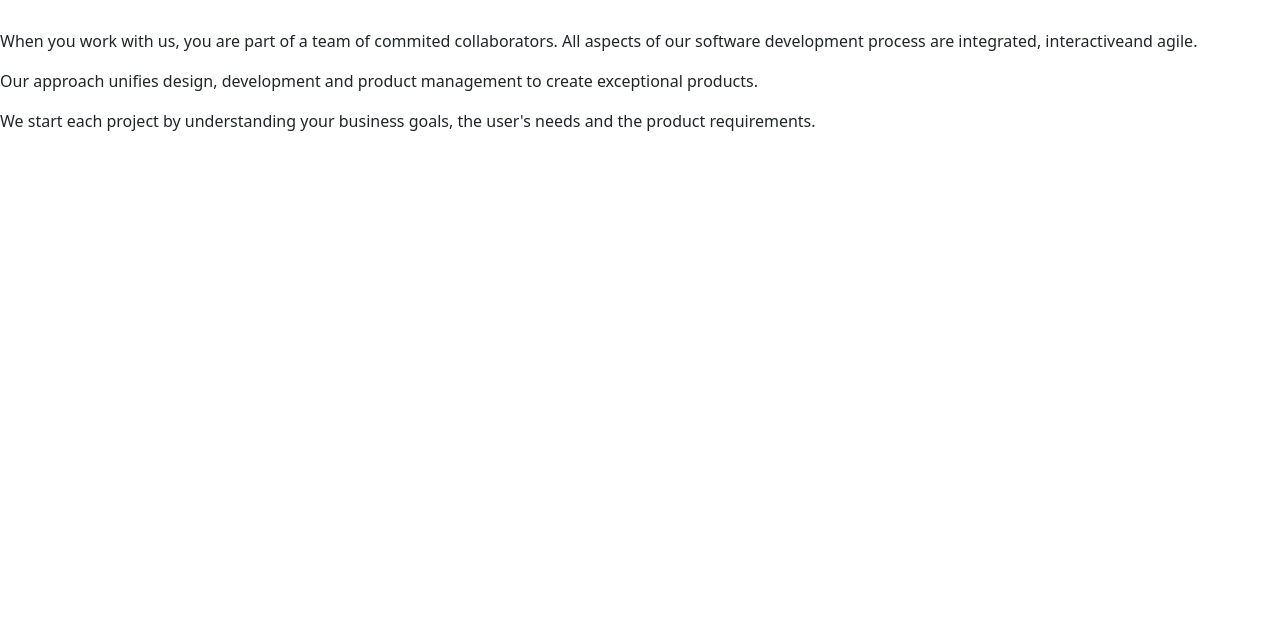
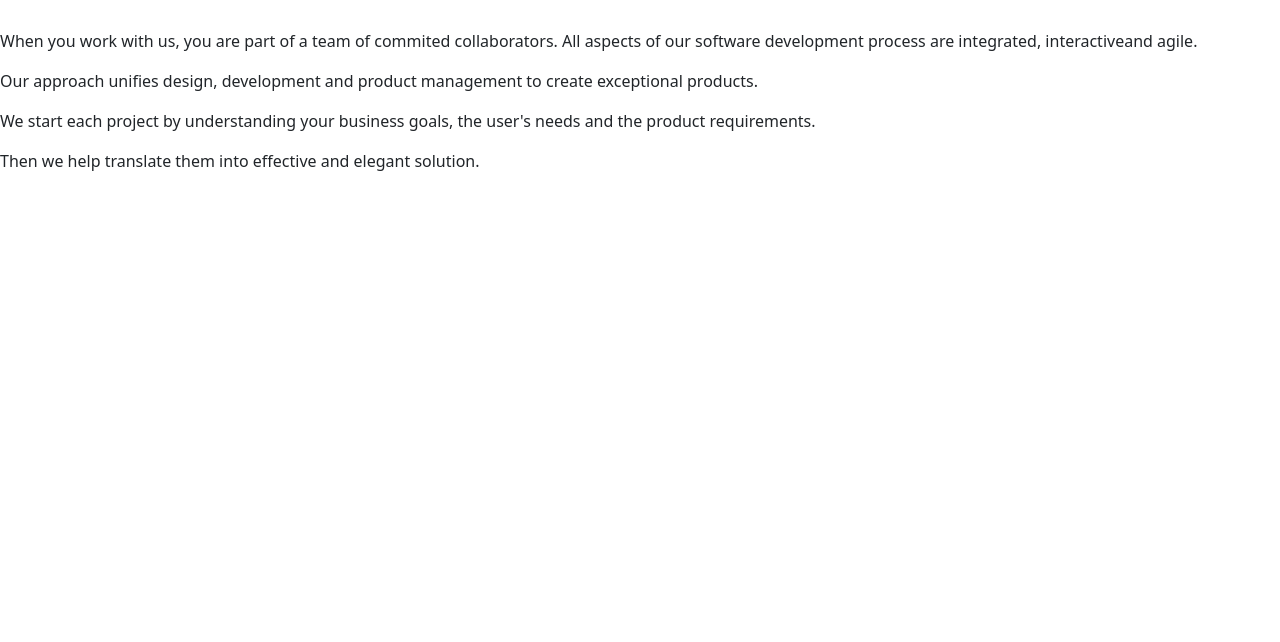
Before and after one commit to Maecy-s/Delani-studio, a plain HTML site: page index.html in a window 1280 px wide. Shown: the part 158-800 px from the top of the page. Drawn offline with nearby package versions, Linux system fonts and the light colour scheme.

Commit message:
Add another p tag and a line of text in it

```diff
--- a/index.html
+++ b/index.html
@@ -28,7 +28,9 @@
         <p>
             We start each project by understanding your business goals, the user's needs and the product requirements.
         </p>
-
+        <p>
+            Then we help translate them into effective and elegant solution.
+        </p>
     </div>
 
 </body>
```
